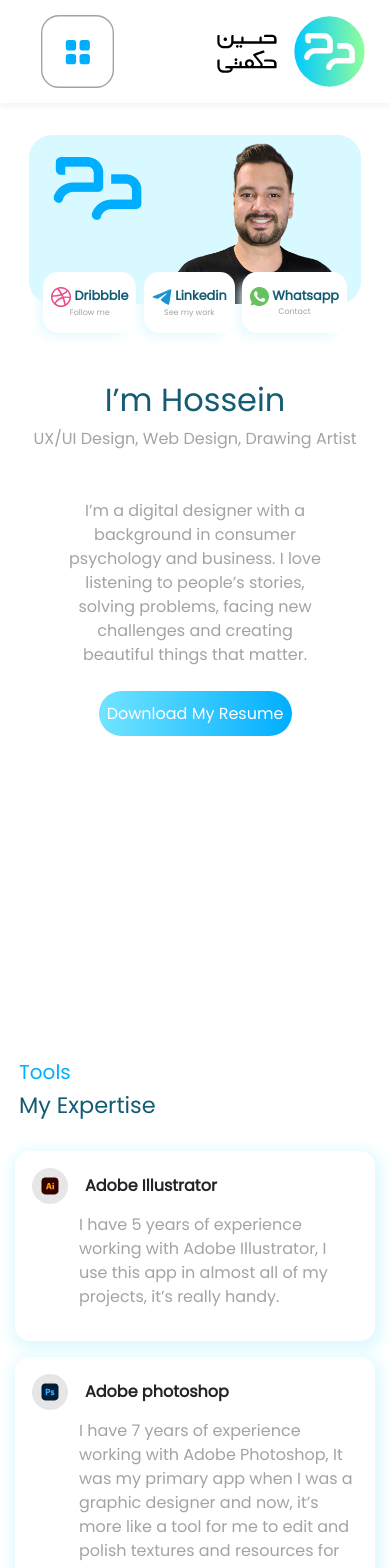
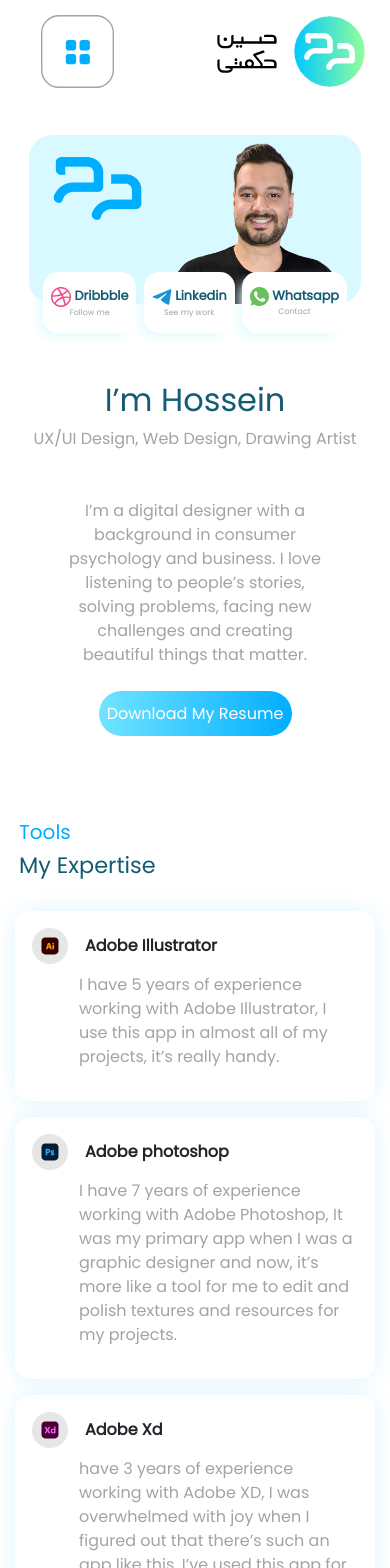
Before and after one commit to Mehrnaz-Reyhanizadeh/hh-website, a Next.js app: page / in a window 390 px wide. Shown: the top 1568 px of the page. Built offline with nearby package versions, Linux system fonts and the light colour scheme.

Commit message:
shadow in each section and page have been edited

```diff
--- a/styles/Interests.module.css
+++ b/styles/Interests.module.css
@@ -6,9 +6,9 @@
 .interestCardResponsive {
   padding: 1rem;
   margin-top: 1rem;
-  box-shadow: 2px 4px 14px 6px #e1faff;
-  -webkit-box-shadow: 2px 4px 14px 6px #e1faff;
-  -moz-box-shadow: 2px 4px 14px 6px #e1faff;
+  box-shadow: 0px 0px 22px #00aeff21;
+  -webkit-box-shadow: 0px 0px 22px #00aeff21;
+  -moz-box-shadow: 0px 0px 22px #00aeff21;
   border-radius: 15px;
 }
 .sectionsMargin {
--- a/styles/Navbar.module.css
+++ b/styles/Navbar.module.css
@@ -34,6 +34,11 @@
   height: 60px;
 }
 @media screen and (max-width: 730px) {
+  .navbarContainer {
+    box-shadow: none;
+    -webkit-box-shadow: none;
+    -moz-box-shadow: none;
+  }
   .navLogo {
     width: 150px;
     height: 85px;
--- a/styles/Tools.module.css
+++ b/styles/Tools.module.css
@@ -8,9 +8,9 @@
   .cardResponsive {
     padding: 1rem;
     margin-top: 1rem;
-    box-shadow: 2px 4px 14px 6px #e1faff;
-    -webkit-box-shadow: 2px 4px 14px 6px #e1faff;
-    -moz-box-shadow: 2px 4px 14px 6px #e1faff;
+    box-shadow: 0px 0px 22px #00aeff21;
+    -webkit-box-shadow: 0px 0px 22px #00aeff21;
+    -moz-box-shadow: 0px 0px 22px #00aeff21;
     border-radius: 15px;
   }
 }
--- a/styles/globals.css
+++ b/styles/globals.css
@@ -92,4 +92,7 @@
     background-color: #fff;
     width: 68%;
   }
+  .mt-space {
+    margin-top: 2rem !important;
+  }
 }
```
